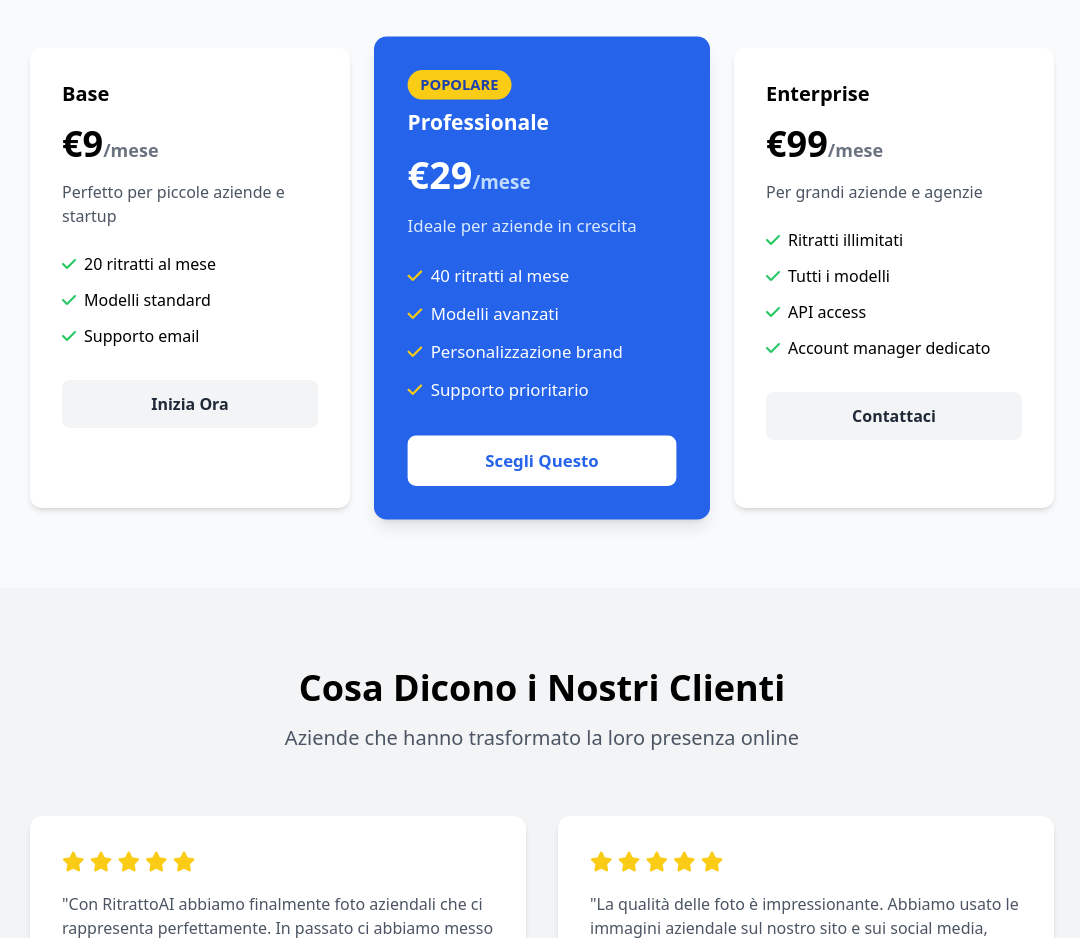
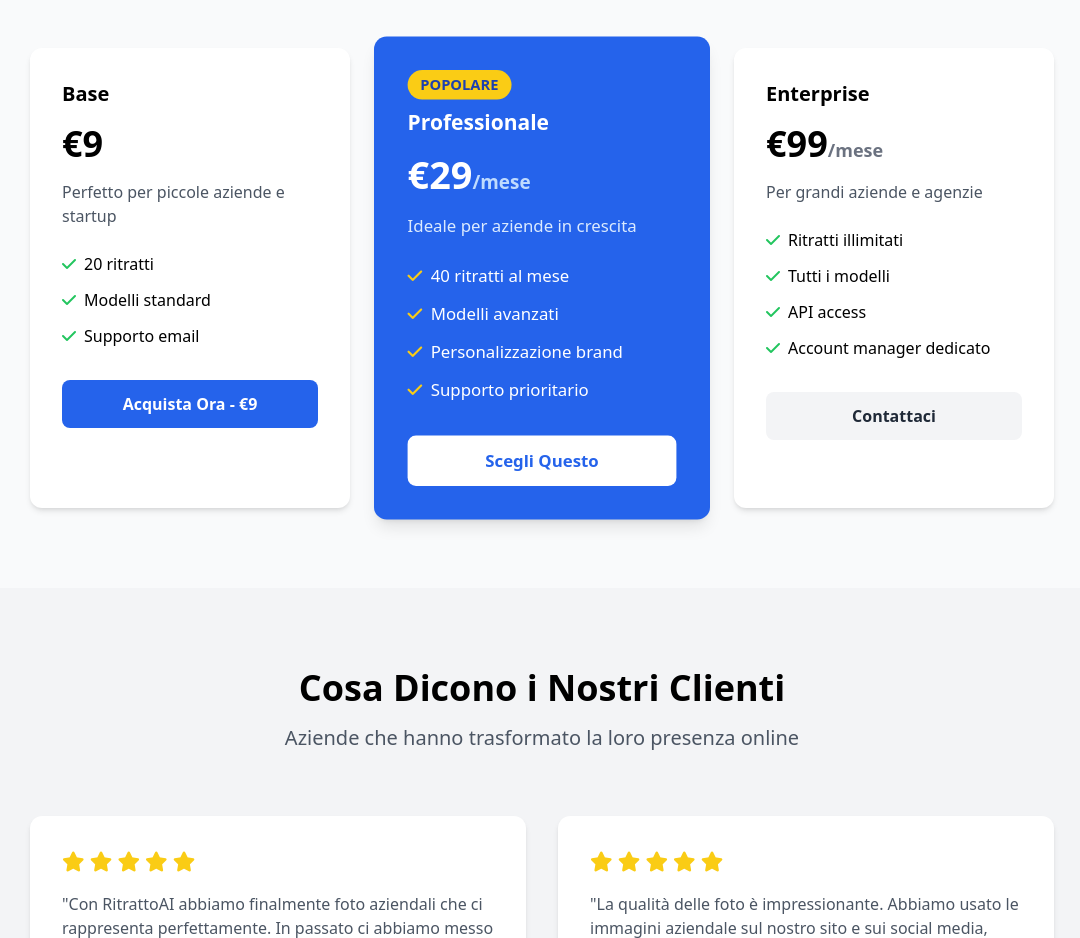
Before and after one commit to sedici16/ritrattoai, a plain HTML site: page index.html in a window 1280 px wide. Shown: the part 1720-2658 px from the top of the page, without its empty margins (98-1178 px from the left). Drawn offline with nearby package versions, Linux system fonts and the light colour scheme.

Commit message:
Update index.html

```diff
--- a/index.html
+++ b/index.html
@@ -153,14 +153,18 @@
             <div class="grid md:grid-cols-3 gap-8 max-w-5xl mx-auto">
                 <div class="bg-white p-8 rounded-xl shadow-md">
                     <h3 class="text-xl font-bold mb-4">Base</h3>
-                    <div class="text-4xl font-bold mb-4">€9<span class="text-lg text-gray-500">/mese</span></div>
+                    <div class="text-4xl font-bold mb-4">€9<span class="text-lg text-gray-500"></span></div>
                     <p class="text-gray-600 mb-6">Perfetto per piccole aziende e startup</p>
                     <ul class="space-y-3 mb-8">
-                        <li class="flex items-center"><i class="fas fa-check text-green-500 mr-2"></i> 20 ritratti al mese</li>
+                        <li class="flex items-center"><i class="fas fa-check text-green-500 mr-2"></i> 20 ritratti </li>
                         <li class="flex items-center"><i class="fas fa-check text-green-500 mr-2"></i> Modelli standard</li>
                         <li class="flex items-center"><i class="fas fa-check text-green-500 mr-2"></i> Supporto email</li>
                     </ul>
-                    <button class="w-full bg-gray-100 text-gray-800 font-bold py-3 px-4 rounded-lg hover:bg-gray-200 transition">Inizia Ora</button>
+                    <a href="https://buy.stripe.com/cN2cOxeqQ0TRbrGfYY" target="_blank" rel="noopener noreferrer"
+                       class="block text-center w-full bg-blue-600 text-white font-bold py-3 px-4 rounded-lg hover:bg-blue-700 transition">
+                       Acquista Ora - €9
+                    </a>
+
                 </div>
 
                 <div class="bg-blue-600 text-white p-8 rounded-xl shadow-lg transform scale-105">
```
